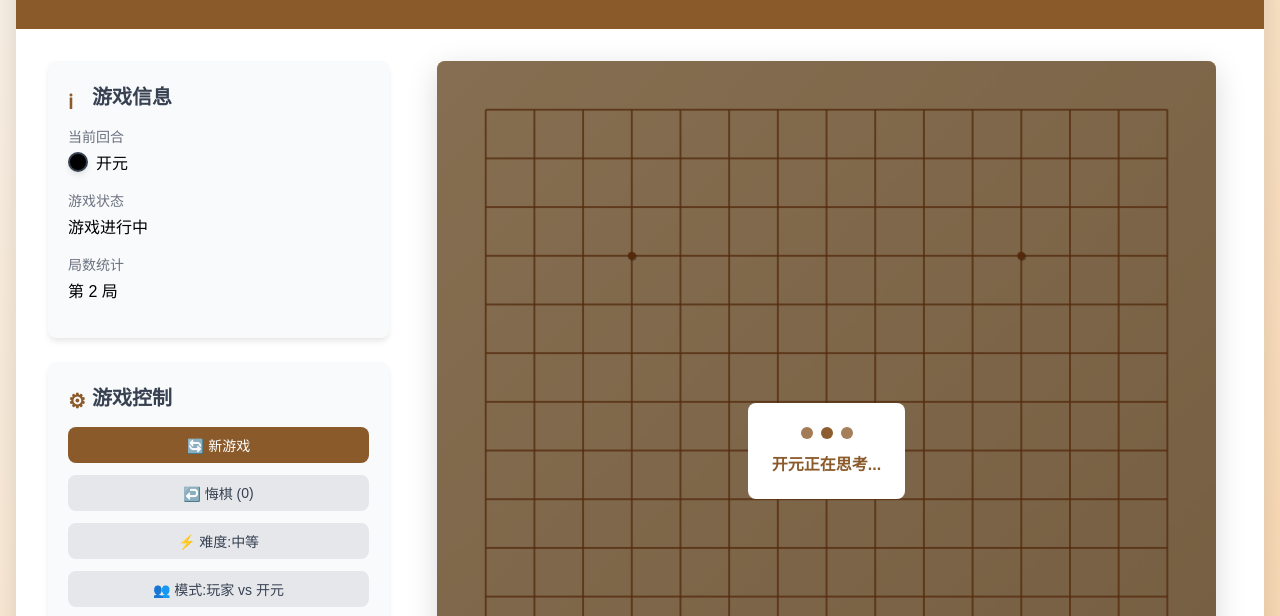
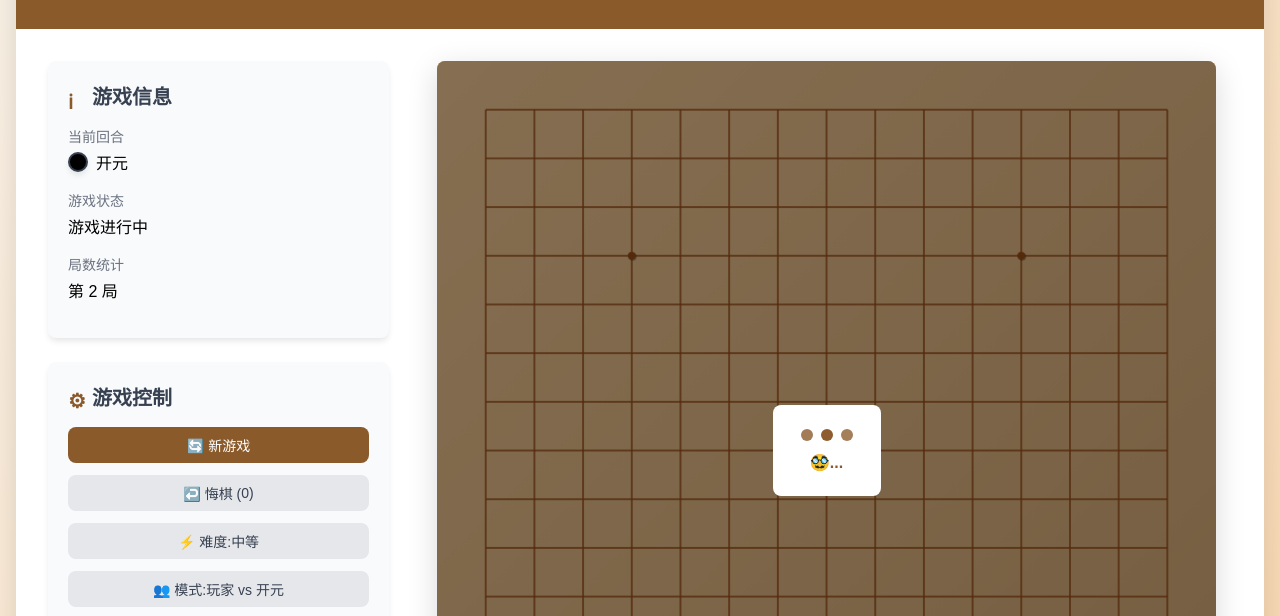
Before and after one commit to kaiyuanzhuadmin/kaiyuan, a plain HTML site: page index.html in a window 1280 px wide. Both pictures are taken after a click on the button "🔄 新游戏". Shown: the part 145-761 px from the top of the page. Drawn offline with Linux system fonts and the light colour scheme.

Commit message:
更新 index.html

```diff
--- a/index.html
+++ b/index.html
@@ -525,7 +525,7 @@
                                 <div class="thinking-dot"></div>
                                 <div class="thinking-dot"></div>
                             </div>
-                            <p style="color: #8B5A2B; font-weight: bold;">开元正在思考...</p>
+                            <p style="color: #8B5A2B; font-weight: bold;">🥸...</p>
                         </div>
                     </div>
                 </div>
```
